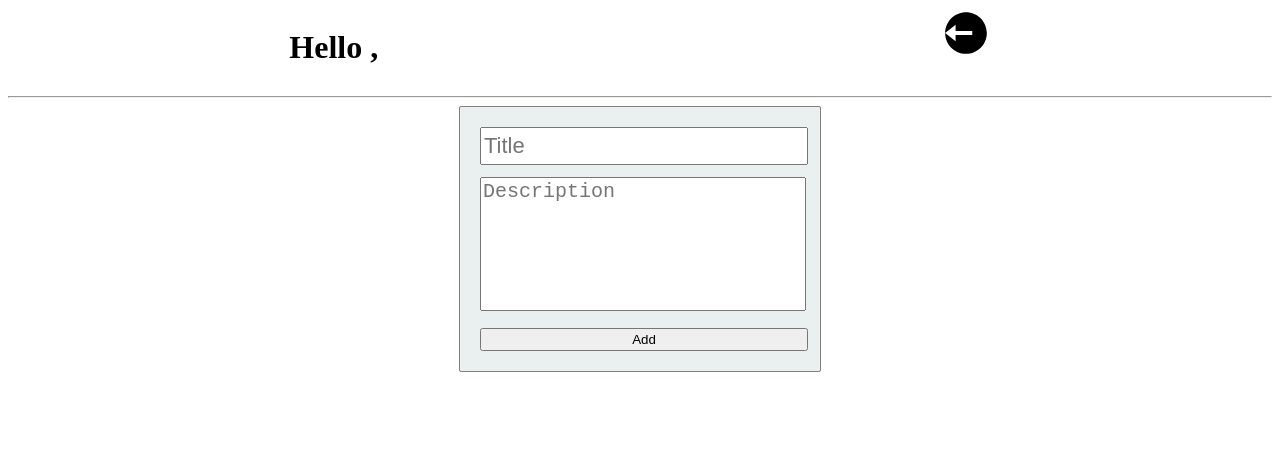
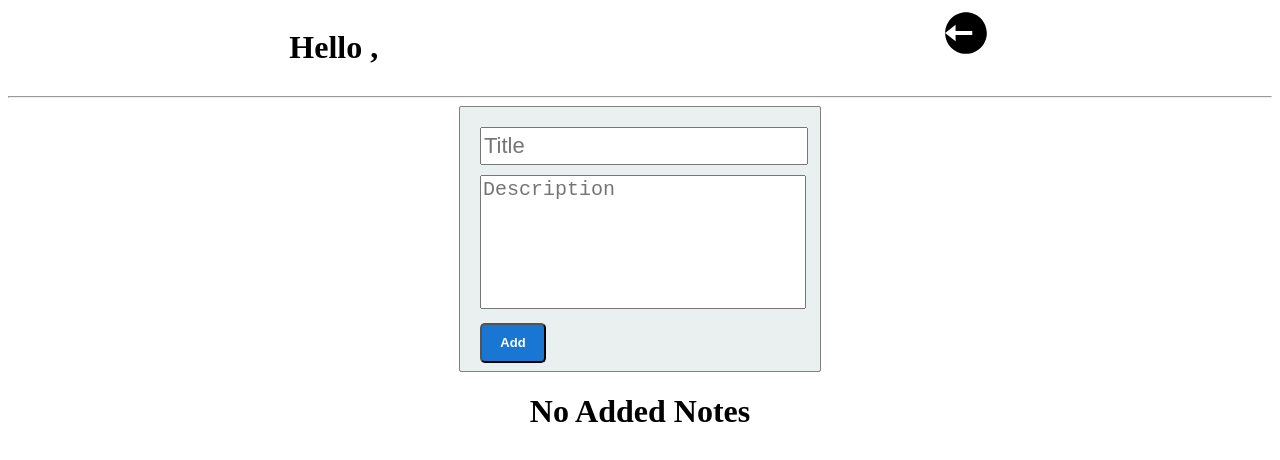
Before and after one commit to balaji1610/notes-taking-app, a Next.js app: page /home in a window 1280 px wide. Shown: the top 460 px of the page. Built offline with nearby package versions, Linux system fonts and the light colour scheme.

Commit message:
Fixed Update and add Logic with ui

```diff
--- a/src/app/components/addTask.tsx
+++ b/src/app/components/addTask.tsx
@@ -1,6 +1,8 @@
 "use client";
 import { useApplicationContext } from "../context/applicationContext";
 import { v4 as uuidv4 } from "uuid";
+import { ToastContainer, toast } from "react-toastify";
+import Button from "@/app/reusableComponetns/button";
 export default function AddTask() {
   const {
     task,
@@ -18,12 +20,18 @@ export default function AddTask() {
     e: React.ChangeEvent<HTMLInputElement | HTMLTextAreaElement>
   ) => {
     const { name, value } = e.target;
+
     setTask((prev) => {
       return { ...prev, [name]: value };
     });
   };
 
   const handleOnAddTask = () => {
+    if (!task.title || !task.description) {
+      toast.error("Title and Description is required");
+    }
+
+    if (task.title.length >= 20 && task.description.length >= 20) {
       const updatedUsers = credentials.map((user) => {
         if (user.userId === currentUserId) {
           return {
@@ -35,9 +43,18 @@ export default function AddTask() {
       });
       setCredentials(updatedUsers);
       setTask(taksList);
+      toast.success("Added Notes SuccessFully !");
+    } else {
+      toast.error("More Than 20 Letters Required");
+    }
   };
 
   const handleOnUpdateTask = () => {
+    if (!task.title || !task.description) {
+      toast.error("Title and Description is required");
+    }
+
+    if (task.title.length >= 20 && task.description.length >= 20) {
       const updatedNote = credentials.map((user) => {
         if (user.userId === currentUserId) {
           return {
@@ -52,6 +69,15 @@ export default function AddTask() {
       setCredentials(updatedNote);
       setTask(taksList);
       setIsEdit(false);
+      toast.success("Update Notes SuccessFully !");
+    } else {
+      toast.error("More Than 20 Letters Required");
+    }
+  };
+
+  const handleOnClose = () => {
+    setIsEdit(false);
+    setTask(taksList);
   };
   return (
     <div className="add_task_container">
@@ -76,10 +102,37 @@ export default function AddTask() {
         </div>
 
         {isEdit ? (
-          <button onClick={() => handleOnUpdateTask()}>Update</button>
+          <div
+            style={{
+              display: "flex",
+              flexDirection: "row",
+              justifyContent: "space-between",
+            }}
+          >
+            <div>
+              <Button
+                text="Update"
+                onClick={() => handleOnUpdateTask()}
+                bgColor="#8BC34A"
+              />
+            </div>
+            <div>
+              {" "}
+              <Button
+                text="Cancel"
+                onClick={() => handleOnClose()}
+                bgColor="#000000"
+              />{" "}
+            </div>
+          </div>
         ) : (
-          <button onClick={() => handleOnAddTask()}>Add</button>
+          <Button
+            text="Add"
+            onClick={() => handleOnAddTask()}
+            bgColor="#1976D2"
+          />
         )}
+        <ToastContainer />
       </div>
     </div>
   );
--- a/src/app/components/taskList.tsx
+++ b/src/app/components/taskList.tsx
@@ -1,5 +1,4 @@
 "use client";
-
 import { useApplicationContext } from "../context/applicationContext";
 import { Itasks } from "@/app/interface/interface";
 export default function TaskList() {
@@ -36,6 +35,7 @@ export default function TaskList() {
   };
   return (
     <div>
+      {CurrentUserNotes?.tasks.length ? (
         <div
           className="scroll-container"
           style={{
@@ -65,14 +65,23 @@ export default function TaskList() {
                     <div>{description}</div>
                   </div>
                   <div>
-                  <button onClick={() => handleOnEdit(taskId, el)}>Edit</button>
-                  <button onClick={() => handleOnDelete(taskId)}>Delete</button>
+                    <button onClick={() => handleOnEdit(taskId, el)}>
+                      Edit
+                    </button>
+                    <button onClick={() => handleOnDelete(taskId)}>
+                      Delete
+                    </button>
                   </div>
                 </div>
               </div>
             );
           })}
         </div>
+      ) : (
+        <div style={{ textAlign: "center" }}>
+          <h1>No Added Notes</h1>
+        </div>
+      )}
     </div>
   );
 }
```
Lines whose indentation alone changed are shown as unchanged.
